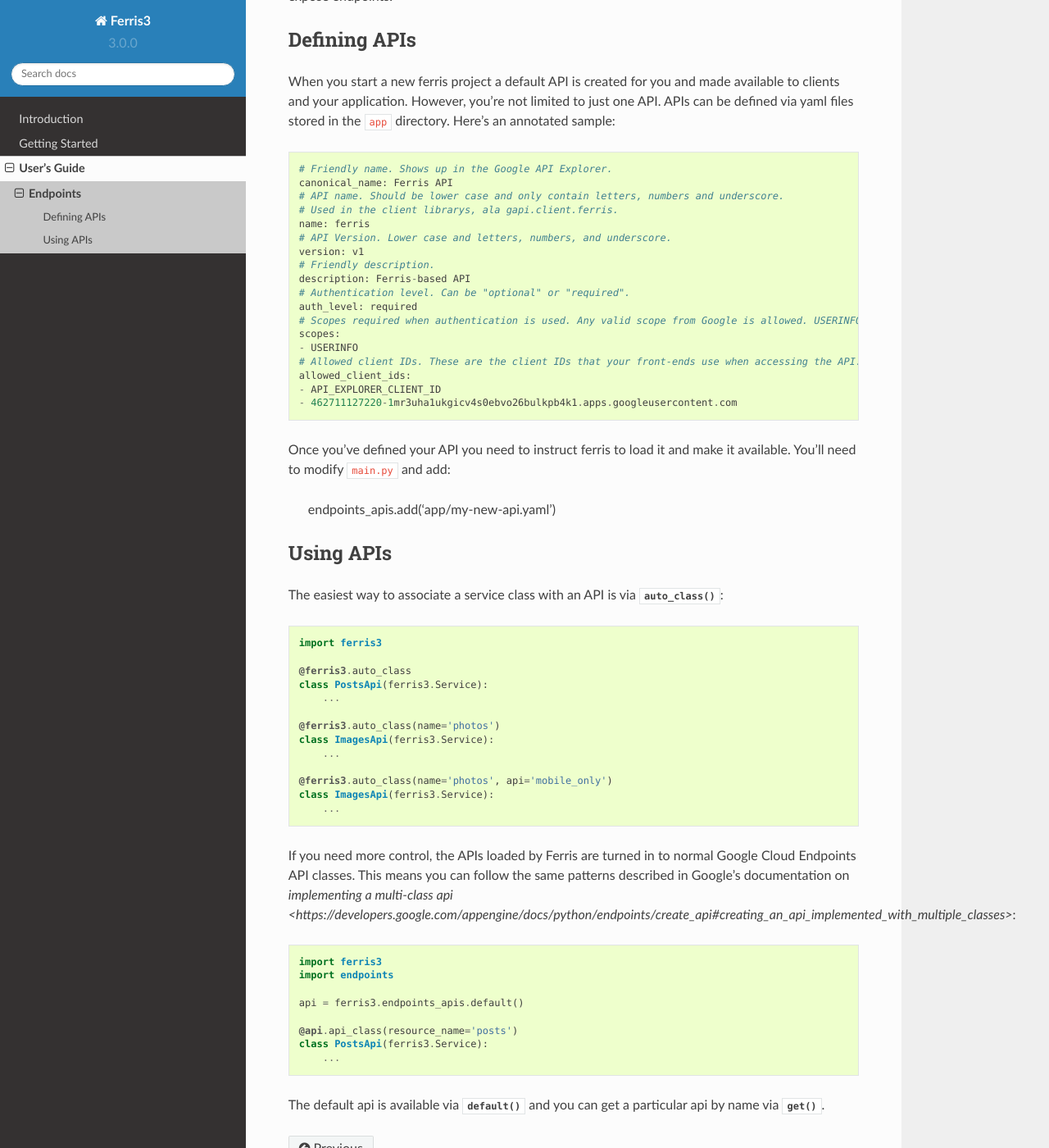
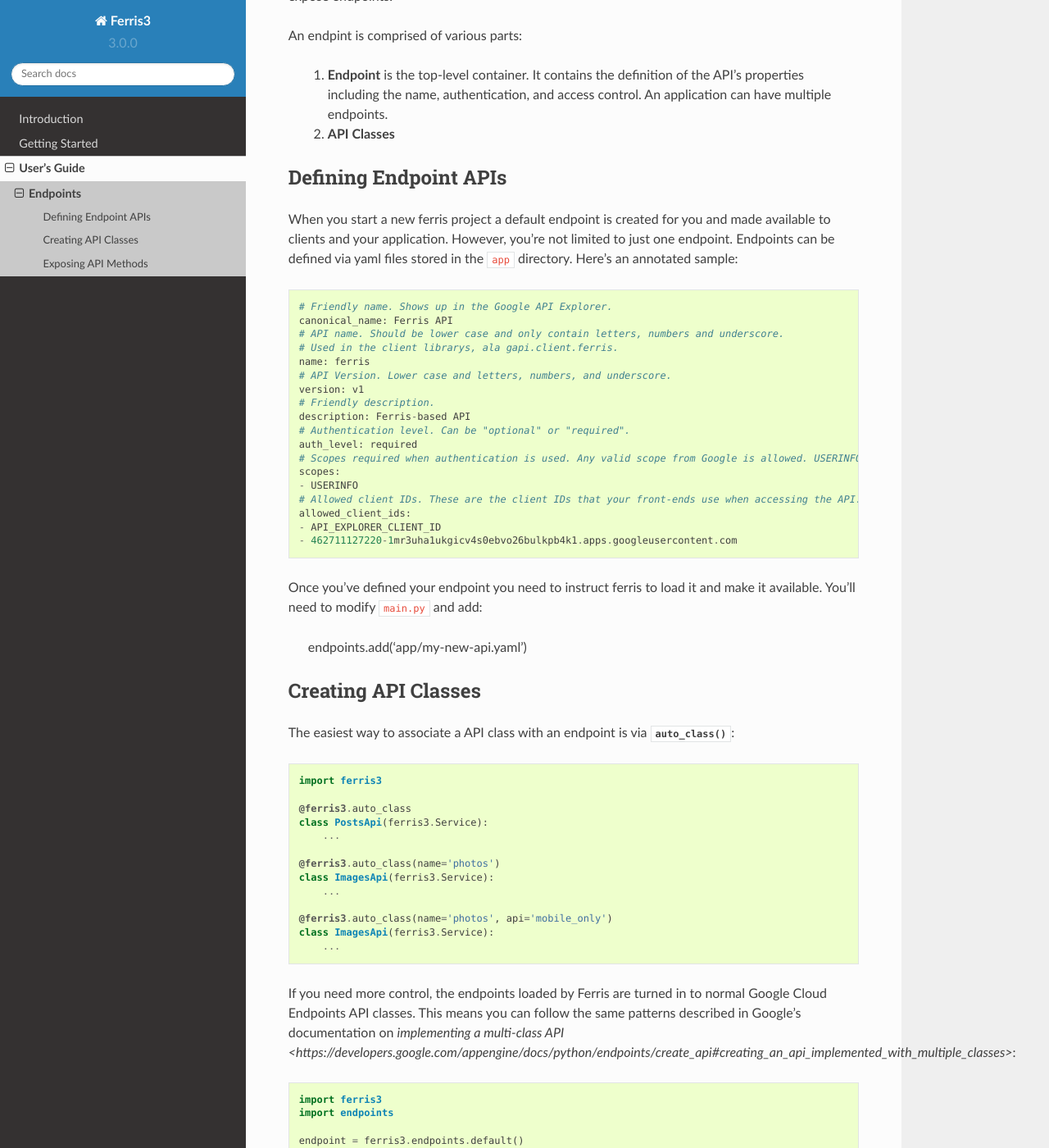
Before and after one commit to yowmamasita/ferris3, a Sphinx documentation site: the page built from docs/users_guide/endpoints.rst, in a window 1280 px wide and 1400 px high, scrolled down 200 px. Shown: the whole window at 82% size. Built offline with Sphinx 7.4.7 and the Read the Docs theme 2.0.0, drawn with Linux system fonts in a browser that asks for light colours; pages that are not in the unit, such as notebooks, are missing from menus; some of the changed text lies outside the part shown.

Commit message:
Adding some consistency

```diff
--- a/docs/users_guide/endpoints.rst
+++ b/docs/users_guide/endpoints.rst
@@ -3,14 +3,19 @@
 
 Ferris provides some utilities on top of Google Cloud Endpoints to make it easier to define an expose endpoints.
 
+An endpint is comprised of various parts:
 
-.. module:: ferris3.endpoints_apis
+ 1. **Endpoint** is the top-level container. It contains the definition of the API's properties including the name, authentication, and access control. An application can have multiple endpoints.
+ 2. **API Classes**
 
 
-Defining APIs
--------------
+.. module:: ferris3.endpoints
 
-When you start a new ferris project a default API is created for you and made available to clients and your application. However, you're not limited to just one API. APIs can be defined via yaml files stored in the ``app`` directory. Here's an annotated sample::
+
+Defining Endpoint APIs
+----------------------
+
+When you start a new ferris project a default endpoint is created for you and made available to clients and your application. However, you're not limited to just one endpoint. Endpoints can be defined via yaml files stored in the ``app`` directory. Here's an annotated sample::
 
 
     # Friendly name. Shows up in the Google API Explorer.
@@ -33,15 +38,15 @@
     - 462711127220-1mr3uha1ukgicv4s0ebvo26bulkpb4k1.apps.googleusercontent.com
 
 
-Once you've defined your API you need to instruct ferris to load it and make it available. You'll need to modify ``main.py`` and add:
+Once you've defined your endpoint you need to instruct ferris to load it and make it available. You'll need to modify ``main.py`` and add:
 
-    endpoints_apis.add('app/my-new-api.yaml')
+    endpoints.add('app/my-new-api.yaml')
 
 
-Using APIs
-----------
+Creating API Classes
+--------------------
 
-The easiest way to associate a service class with an API is via :func:`auto_class`::
+The easiest way to associate a API class with an endpoint is via :func:`auto_class`::
 
     import ferris3
 
@@ -57,15 +62,21 @@
     class ImagesApi(ferris3.Service):
         ...
 
-If you need more control, the APIs loaded by Ferris are turned in to normal Google Cloud Endpoints API classes. This means you can follow the same patterns described in Google's documentation on `implementing a multi-class api <https://developers.google.com/appengine/docs/python/endpoints/create_api#creating_an_api_implemented_with_multiple_classes>`::
+If you need more control, the endpoints loaded by Ferris are turned in to normal Google Cloud Endpoints API classes. This means you can follow the same patterns described in Google's documentation on `implementing a multi-class API <https://developers.google.com/appengine/docs/python/endpoints/create_api#creating_an_api_implemented_with_multiple_classes>`::
 
     import ferris3
     import endpoints
 
-    api = ferris3.endpoints_apis.default()
+    endpoint = ferris3.endpoints.default()
 
-    @api.api_class(resource_name='posts')
+    @endpoint.api_class(resource_name='posts')
     class PostsApi(ferris3.Service):
         ...
 
-The default api is available via :func:`default` and you can get a particular api by name via :func:`get`.
+The default endpoint is available via :func:`default` and you can get a particular endpoint by name via :func:`get`.
+
+
+Exposing API Methods
+--------------------
+
+TODO
```
